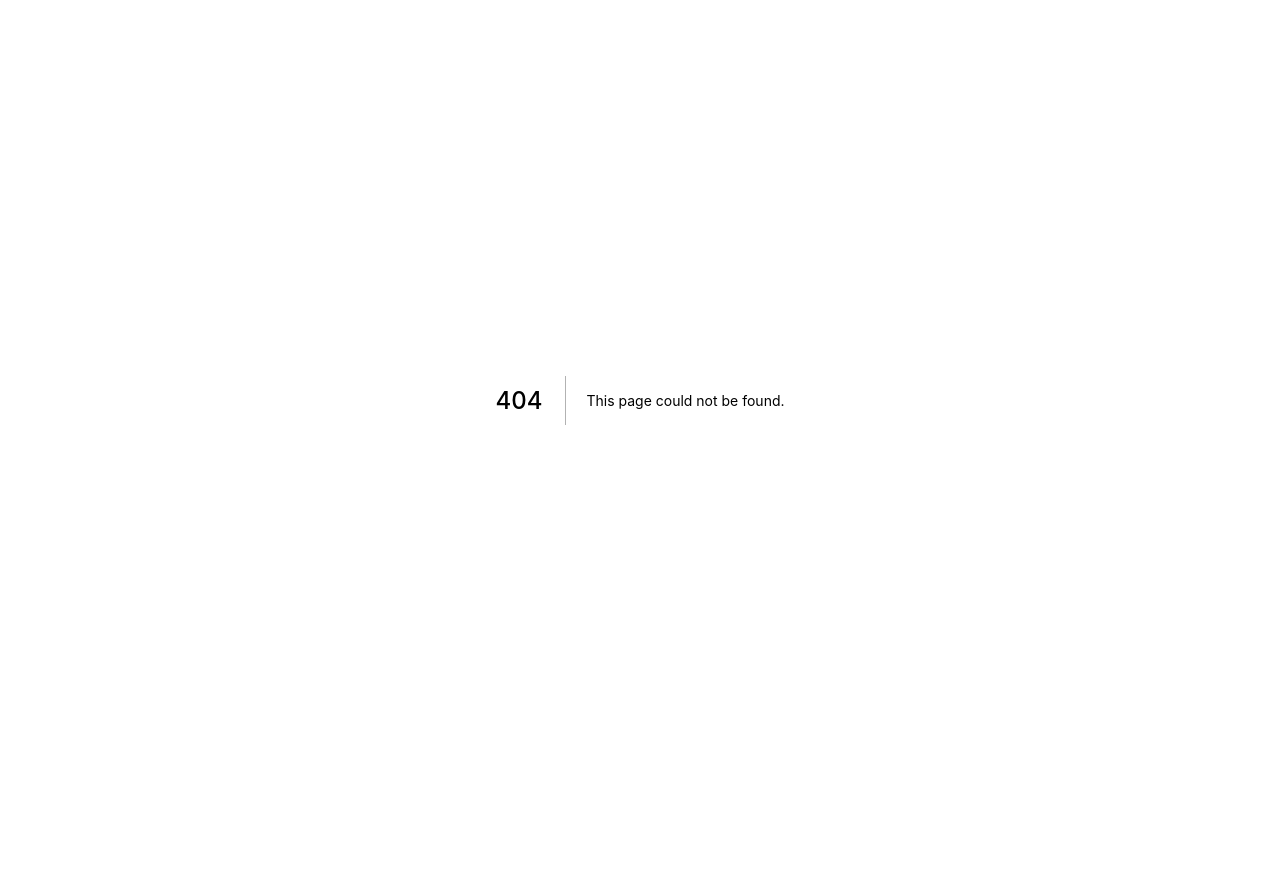
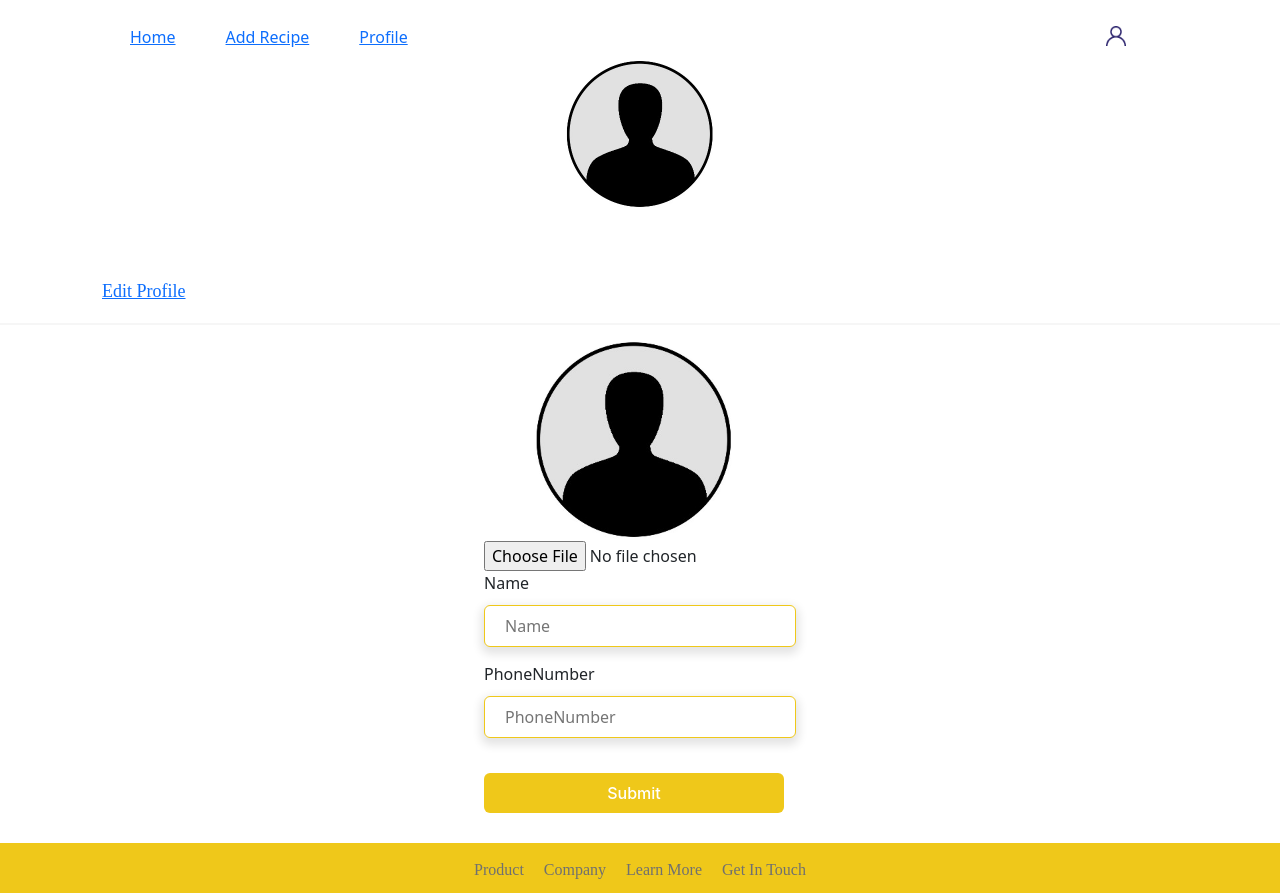
Before and after one commit to sendialamsyah/Food_Recipe, a Next.js app: page /EditProfile/1 in a window 1280 px wide. Before the commit this address had no page. Before the commit the page ends 800 px from the top, so only its background shows below. Built offline with nearby package versions, Linux system fonts and the light colour scheme; no server answers.

Commit message:
edit profil

```diff
--- a/components/module/Navbar/index.js
+++ b/components/module/Navbar/index.js
@@ -1,3 +1,4 @@
+/* eslint-disable @next/next/no-img-element */
 import Link from "next/link";
 import React from "react";
 import styles from "./navbar.module.css";
@@ -7,12 +8,11 @@ import { useState } from "react";
 
 const Navbar = () => {
   const router = useRouter();
-  // const [isLogin, setIsLogin] = useState(false)
-  // const login = () =>{
-  //   setIsLogin(localStorage.getItem('token'))
-  //   isLogin(true)
-  // }
-
+  const [isLogin, setIsLogin] = useState(false)
+  const login = () =>{
+    localStorage.getItem('token')
+    setIsLogin(true)
+  }
   const handleLogout = async () => {
     try {
       const result = await fetch("api/Logout");
@@ -38,33 +38,33 @@ const Navbar = () => {
           <Link href="/Profile">Profile</Link>
         </li>
       </ul>
-      {/* <ul className={styles.links}>
+      <ul className={styles.links}>
         <li>
           <div className={styles.profile}>
-            {login === 'false' ? (
+            {login?
               <Link href="auth/Login">
                 <ul className={styles.liProfile}>
                   <li>
-                    <img src="/assets/User icon.png" />
+                    <img src="/assets/User icon.png" alt='icon' />
                   </li>
                   <li>
                     <p>Login</p>
                   </li>
                 </ul>
               </Link>
-            ) : (
+             :
               <ul className={styles.liProfile}>
                 <li>
-                  <img src="/assets/User icon.png" />
+                  <img src="/assets/User icon.png" alt='icon' />
                 </li>
                 <li>
                   <p onClick={handleLogout}>Logout</p>
                 </li>
               </ul>
-            )}
+            }
           </div>
         </li>
-      </ul> */}
+      </ul>
     </nav>
   );
 };
--- /dev/null
+++ b/pages/EditProfile/[idUser].js
@@ -0,0 +1,165 @@
+/* eslint-disable @next/next/no-img-element */
+import Link from "next/link";
+import React, { useEffect, useState } from "react";
+import MyLayout from "../../components/layout/MyLayout";
+import styles from "../../styles/Profile.module.css";
+import axios from "axios";
+import { useRouter } from "next/router";
+import swal from "sweetalert";
+import Input from "../../components/base/Input";
+import Button from "../../components/base/Button";
+
+const Profile = () => {
+  const Router = useRouter();
+  const idUser = Router.query.idUser;
+  const [profile, setProfile] = useState([]);
+  async function getProfile(idUser) {
+    try {
+      const token = localStorage.getItem("token");
+      const config = {
+        headers: {
+          "content-type": "multipart/form-data",
+          Authorization: `Bearer ${token}`,
+        },
+        // withCredentials : true
+      };
+      const result = await axios.get(
+        `${process.env.URL}/user/${idUser}`,
+        config
+      );
+      // console.log(result);
+      setProfile(result.data.data);
+    } catch (error) {
+      // console.log(error);
+    }
+  }
+  useEffect(() => {
+    getProfile(idUser);
+  }, [idUser]);
+
+  const [image, setImage] = useState("");
+  const [name, setName] = useState("");
+  const [phoneNumber, setPhoneNumber] = useState("");
+
+  const handleChangeImage = (e) => {
+    setImage({
+      file: e.target.files[0],
+      preview: URL.createObjectURL(e.target.files[0]),
+    });
+  };
+
+  const handleEdit = async (e) => {
+    e.preventDefault();
+    const formData = new FormData();
+    formData.append("image", image.file);
+    formData.append("name", name);
+    formData.append("phoneNumber", phoneNumber);
+
+    const token = localStorage.getItem("token");
+    const config = {
+      headers: {
+        "content-type": "multipart/form-data",
+        Authorization: `Bearer ${token}`,
+      },
+      // withCredentials : true
+    };
+    await axios
+      .put(`${process.env.URL}/user/${idUser}`, formData, config)
+      .then(() => {
+        swal("Good job!", "Update Success!", "success");
+        Router.push("/Profile");
+      })
+      .catch((error) => {
+        swal("Update Failed", "", "error");
+        console.log(error);
+      });
+  };
+
+  return (
+    <div>
+      <MyLayout title="Profile - Food Recipe" />
+      <div className={styles.container}>
+        <div className={styles.profileImage}>
+          <img
+            src={profile.image ? profile.image : "/assets/profile default.jpg"}
+            alt="profile"
+          />
+        </div>
+        <p>{profile.name}</p>
+        <div className={styles.list}>
+          <ul>
+            <li>
+              <Link href="">Edit Profile</Link>
+            </li>
+          </ul>
+          <hr />
+        </div>
+        <div className={styles.myProfile}>
+          <form onSubmit={handleEdit}>
+            <div className={styles.insertImage}>
+              <img
+                src={
+                  image.preview ? image.preview : "/assets/profile default.jpg"
+                }
+                alt="img"
+              />
+            </div>
+            <div className={styles.uploadImg}>
+              <input
+                type="file"
+                name="image"
+                id="image"
+                accept="image/png, image/jpeg"
+                onChange={handleChangeImage}
+              />
+            </div>
+            <label htmlFor="name">Name</label>
+            <Input
+              type="name"
+              name="name"
+              id="name"
+              value={name}
+              placeholder="Name"
+              onChange={(e) => setName(e.target.value)}
+            />
+            <label htmlFor="phoneNumber">PhoneNumber</label>
+            <Input
+              type="phoneNumber"
+              name="phoneNumber"
+              id="phoneNumber"
+              value={phoneNumber}
+              placeholder="PhoneNumber"
+              onChange={(e) => setPhoneNumber(e.target.value)}
+            />
+            {/* <Button title="Log In" width='300px' height='40px' onClick={()=>router.push('/')}/> */}
+            <Button title="Submit" width="300px" height="40px" type="submit" />
+          </form>
+        </div>
+        <div className={styles.footer}>
+          <p>
+            Product &nbsp;&nbsp;&nbsp; Company &nbsp;&nbsp;&nbsp; Learn more
+            &nbsp;&nbsp;&nbsp; Get in touch
+          </p>
+        </div>
+      </div>
+    </div>
+  );
+};
+
+// export async function getServerSideProps(context) {
+//   const token = context.req.headers.token
+//   // const tokens = localStorage.getItem('token')
+//   if(!token){
+//     context.res.writeHead(302, {
+//       Location: `http://localhost:3000/auth/Login`
+//     })
+//     return {}
+//   }
+// const {data:resData} = await axios.get('http://localhost:4000/v1/recipe')
+// return {
+//   props: {
+//     recipes: resData.data
+//   }, // will be passed to the page component as props
+// }
+// }
+export default Profile;
--- a/pages/Profile/index.js
+++ b/pages/Profile/index.js
@@ -12,6 +12,7 @@ const Profile = () => {
   const Router = useRouter();
   const [recipe, setRecipe] = useState([]);
   const [profile, setProfile] = useState([])
+  // console.log(profile)
   async function getProfile() {
     try {
       const token = localStorage.getItem('token')
@@ -71,7 +72,9 @@ const Profile = () => {
         <div className={styles.profileImage}>
         <img src={profile.image ? profile.image : "/assets/profile default.jpg"} alt="profile" />
         </div>
-        <p>{profile.name}</p>
+        <p>{profile.name} <span className={styles.iconEdit} onClick={() => Router.push(`/EditProfile/${profile.iduser}`)}>
+            <img src='/assets/Iconsmind-Outline-Pencil.ico' alt='icon'/>
+          </span></p>
         <div className={styles.list}>
           <ul>
             <li>
--- a/styles/Profile.module.css
+++ b/styles/Profile.module.css
@@ -124,3 +124,34 @@
 .warpperCard {
   gap: 1px;
 }
+
+.iconEdit {
+  margin-top: -10px;
+  margin-left: 10px;
+}
+.iconEdit img{
+
+  width: 30px;
+  height: 30px;
+}
+
+.myProfile {
+  display: flex;
+  justify-content: center;
+}
+
+.insertImage {
+  margin-left: 50px;
+  display: flex;
+  justify-content: center;
+  border-radius: 50%;
+  overflow: hidden;
+  width: 200px;
+  height: 200px;
+}
+
+.insertImage img {
+  width: 100%px;
+  height: 100%px;
+  object-fit: cover;
+}
```
Also changed, not shown: 1 other file (tests, documents, lock files or other folders).
